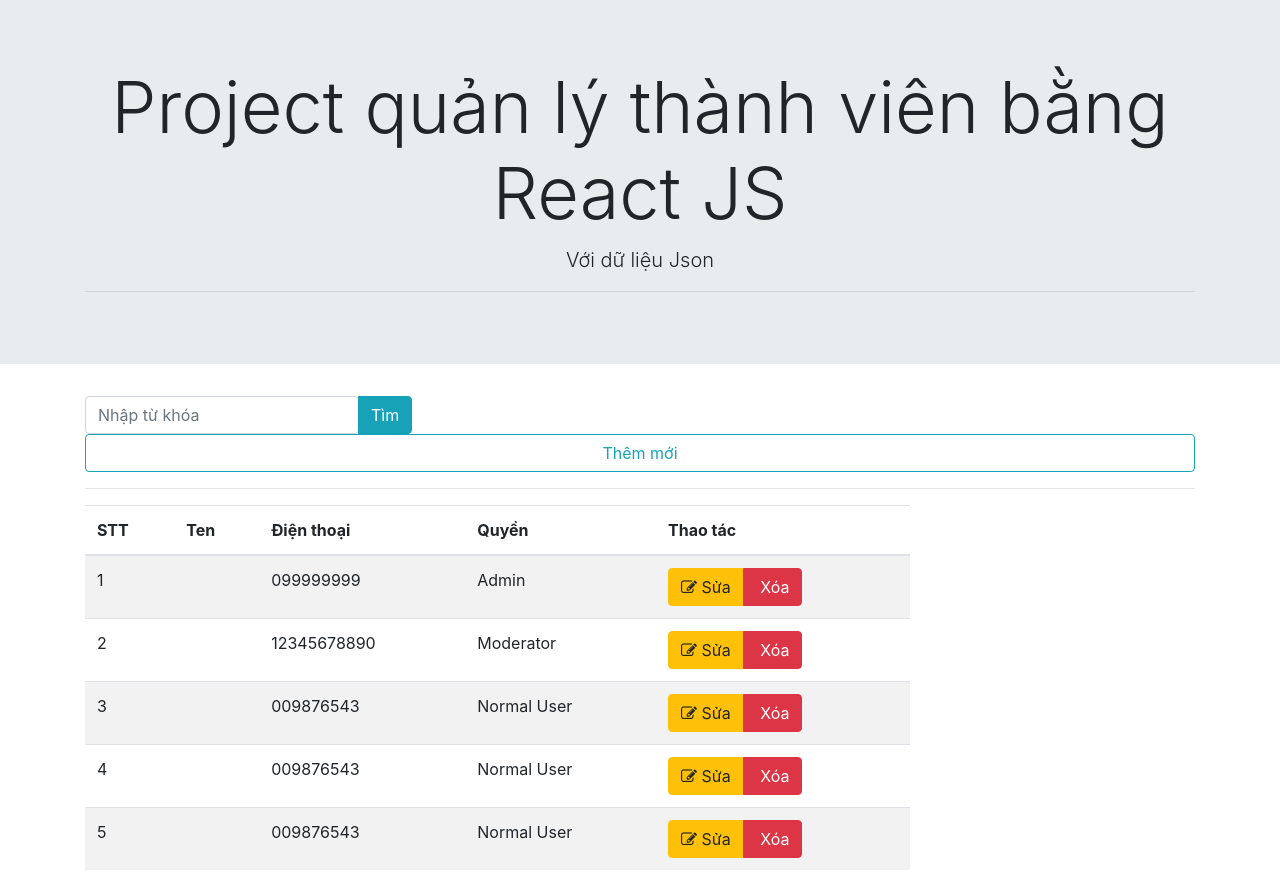
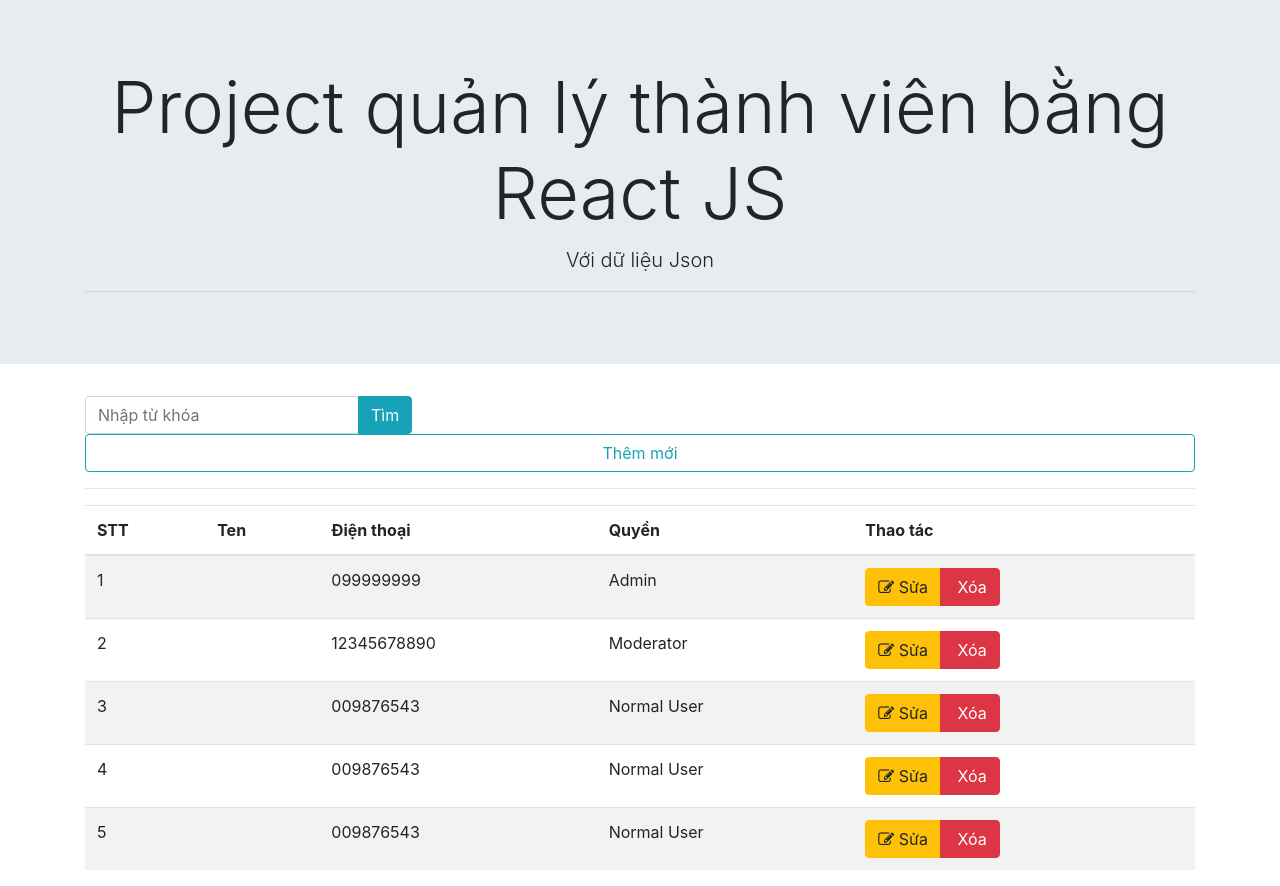
Before and after one commit to cntt2-lydoan/ReactJS_02, a React (Create React App) app: page / in a window 1280 px wide. Built offline with nearby package versions, Linux system fonts and the light colour scheme.

Commit message:
[PHAN-24] 066 Tu dong co dan giao dien su dung col

```diff
--- a/src/Components/AddUser.js
+++ b/src/Components/AddUser.js
@@ -5,6 +5,7 @@ class AddUser extends Component {
     kiemTraTrangThai = () =>{
         if(this.props.hienThiForm === true){
             return(
+            <div className="col-12">
                 <div className="card border-primary mb-3 mt-2">
                         <div className="card-header">Thêm mới User vào hệ thống</div>
                         <div className="card-body text-primary">
@@ -27,13 +28,14 @@ class AddUser extends Component {
                             </div>
                         </div>
                         </div>
+            </div>
             )
         }
     }
     render() {
 
         return (
-            <div className="col-3">
+
                     <div >
                         {/* {this.hienThiNut()} */}
                         {
@@ -42,7 +44,6 @@ class AddUser extends Component {
 
 
                     </div>
-                    </div>
 
         );
     }
--- a/src/Components/TableData.js
+++ b/src/Components/TableData.js
@@ -10,7 +10,7 @@ class TableData extends Component {
     render() {
         console.log(this.props.dataUserProps);
         return (
-            <div className="col-9">
+            <div className="col">
                 <table className="table table-striped table-hover table-inverse ">
                     <thead>
                     <tr>
```
